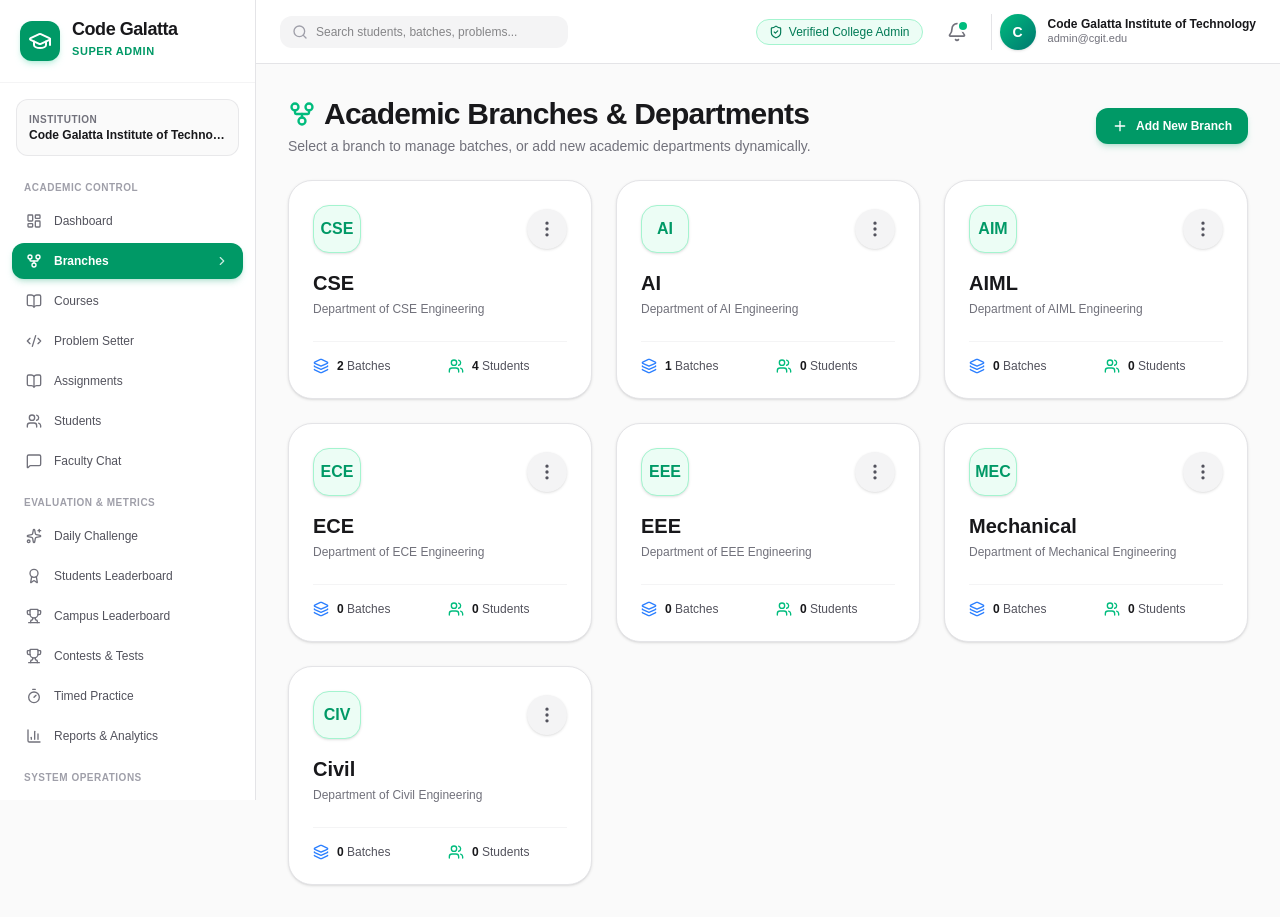
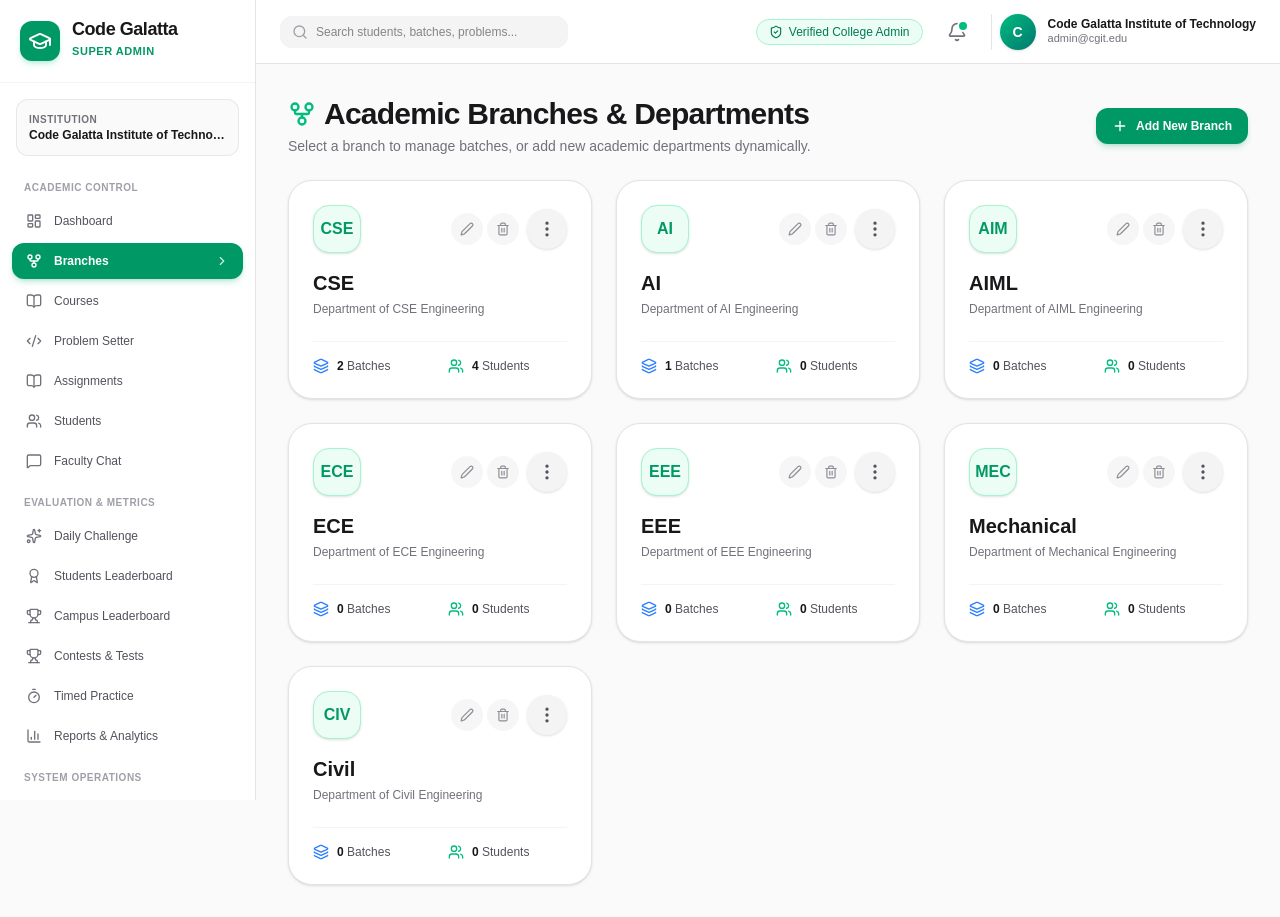
Before and after one commit to eaurapvtltd/CodeGalata-IM, a Next.js app: page /branches in a window 1280 px wide. Built offline with nearby package versions, Linux system fonts and the light colour scheme.

Commit message:
Update 3-dots button on Branches page to use Next.js Link component for direct navigation

```diff
--- a/src/app/branches/page.tsx
+++ b/src/app/branches/page.tsx
@@ -124,64 +124,40 @@
                       {branch.branchName.substring(0, 3).toUpperCase()}
                     </div>
 
-                    <div className="relative z-20" onClick={(e) => e.stopPropagation()}>
+                    <div className="flex items-center gap-1" onClick={(e) => e.stopPropagation()}>
                       <button
                         type="button"
                         onClick={(e) => {
                           e.stopPropagation();
-                          setActiveDropdown(activeDropdown === branch.id ? null : branch.id);
-                        }}
-                        className="w-10 h-10 rounded-full bg-zinc-100 dark:bg-zinc-800 hover:bg-emerald-100 dark:hover:bg-emerald-950/60 text-zinc-600 dark:text-zinc-400 hover:text-emerald-700 dark:hover:text-emerald-400 flex items-center justify-center transition-all cursor-pointer shadow-sm active:scale-95"
-                        title="Branch options"
-                      >
-                        <MoreVertical className="w-5 h-5" />
-                      </button>
-
-                      {activeDropdown === branch.id && (
-                        <div
-                          className="absolute right-0 top-11 w-52 bg-white dark:bg-zinc-800 border border-zinc-200 dark:border-zinc-700 rounded-2xl shadow-xl z-50 py-2 animate-in fade-in zoom-in-95 duration-150"
-                          onClick={(e) => e.stopPropagation()}
-                        >
-                          <button
-                            onClick={(e) => {
-                              e.stopPropagation();
-                              setActiveDropdown(null);
-                              router.push(`/branches/${branch.id}`);
-                            }}
-                            className="w-full text-left px-4 py-2.5 text-xs font-extrabold text-emerald-600 dark:text-emerald-400 hover:bg-emerald-50 dark:hover:bg-emerald-950/40 flex items-center justify-between transition-colors cursor-pointer"
-                          >
-                            <span className="flex items-center gap-2">
-                              <GitFork className="w-4 h-4" /> Open Branch & Batches
-                            </span>
-                            <ChevronRight className="w-3.5 h-3.5" />
-                          </button>
-
-                          <div className="h-px bg-zinc-100 dark:bg-zinc-700/60 my-1" />
-
-                          <button
-                            onClick={(e) => {
-                              e.stopPropagation();
                           setEditingBranch(branch);
                           setEditBranchName(branch.branchName);
-                              setActiveDropdown(null);
                         }}
-                            className="w-full text-left px-4 py-2 text-xs font-semibold text-zinc-700 dark:text-zinc-300 hover:bg-zinc-50 dark:hover:bg-zinc-700/50 flex items-center gap-2 transition-colors cursor-pointer"
+                        className="w-8 h-8 rounded-full bg-zinc-100 dark:bg-zinc-800 hover:bg-zinc-200 dark:hover:bg-zinc-700 text-zinc-500 hover:text-zinc-900 dark:hover:text-white flex items-center justify-center transition-all cursor-pointer opacity-80 hover:opacity-100"
+                        title="Edit Branch Name"
                       >
-                            <Edit2 className="w-4 h-4 text-zinc-400" /> Edit Branch Name
+                        <Edit2 className="w-3.5 h-3.5" />
                       </button>
 
                       <button
+                        type="button"
                         onClick={(e) => {
                           e.stopPropagation();
                           handleDeleteBranch(branch.id, branch.branchName);
-                              setActiveDropdown(null);
                         }}
-                            className="w-full text-left px-4 py-2 text-xs font-semibold text-rose-600 dark:text-rose-400 hover:bg-rose-50 dark:hover:bg-rose-950/30 flex items-center gap-2 transition-colors cursor-pointer"
+                        className="w-8 h-8 rounded-full bg-zinc-100 dark:bg-zinc-800 hover:bg-rose-100 dark:hover:bg-rose-950/60 text-zinc-500 hover:text-rose-600 flex items-center justify-center transition-all cursor-pointer opacity-80 hover:opacity-100"
+                        title="Delete Branch"
                       >
-                            <Trash2 className="w-4 h-4 text-rose-500" /> Delete Department
+                        <Trash2 className="w-3.5 h-3.5" />
                       </button>
-                        </div>
-                      )}
+
+                      <Link
+                        href={`/branches/${branch.id}`}
+                        onClick={(e) => e.stopPropagation()}
+                        className="w-10 h-10 rounded-full bg-zinc-100 dark:bg-zinc-800 hover:bg-emerald-600 hover:text-white dark:hover:bg-emerald-600 dark:hover:text-white text-zinc-600 dark:text-zinc-400 flex items-center justify-center transition-all cursor-pointer shadow-sm active:scale-95 ml-1"
+                        title="Open Branch & Batches"
+                      >
+                        <MoreVertical className="w-5 h-5" />
+                      </Link>
                     </div>
                   </div>
 
```
Lines whose indentation alone changed are shown as unchanged.
